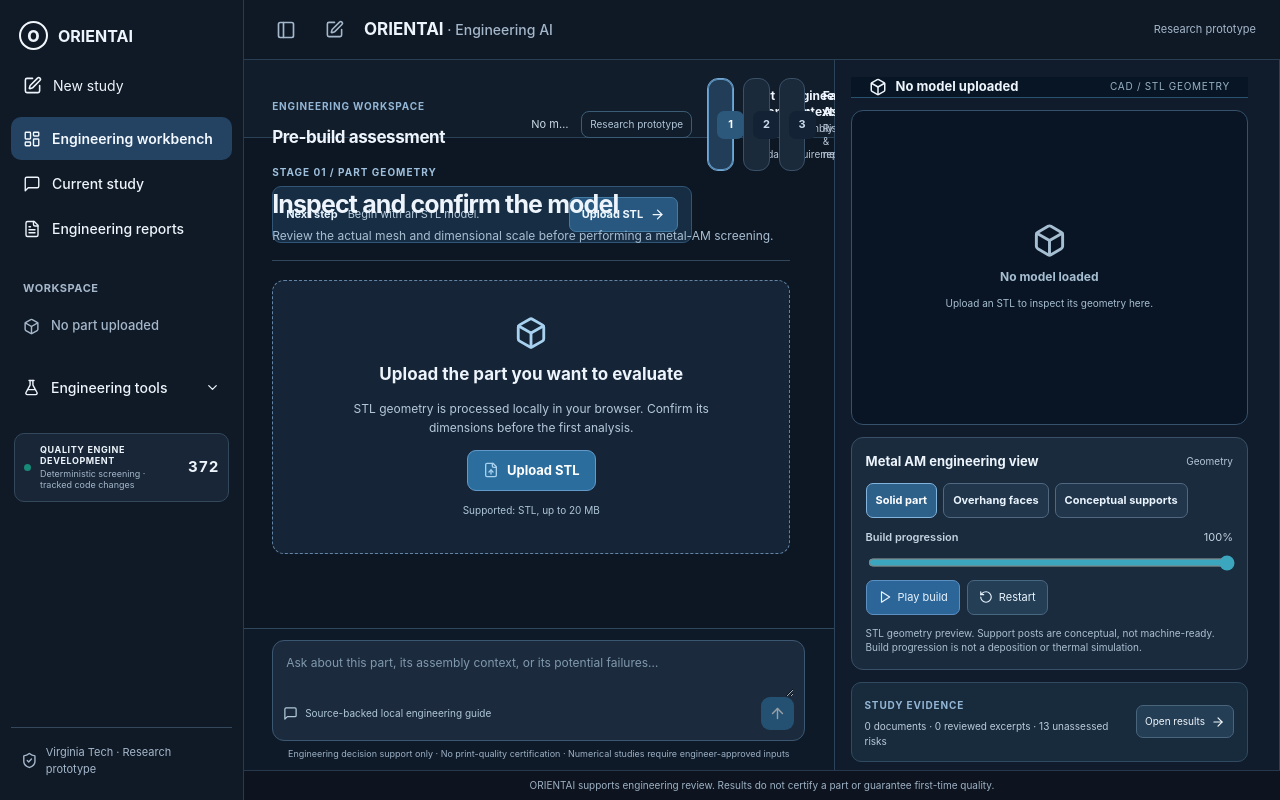
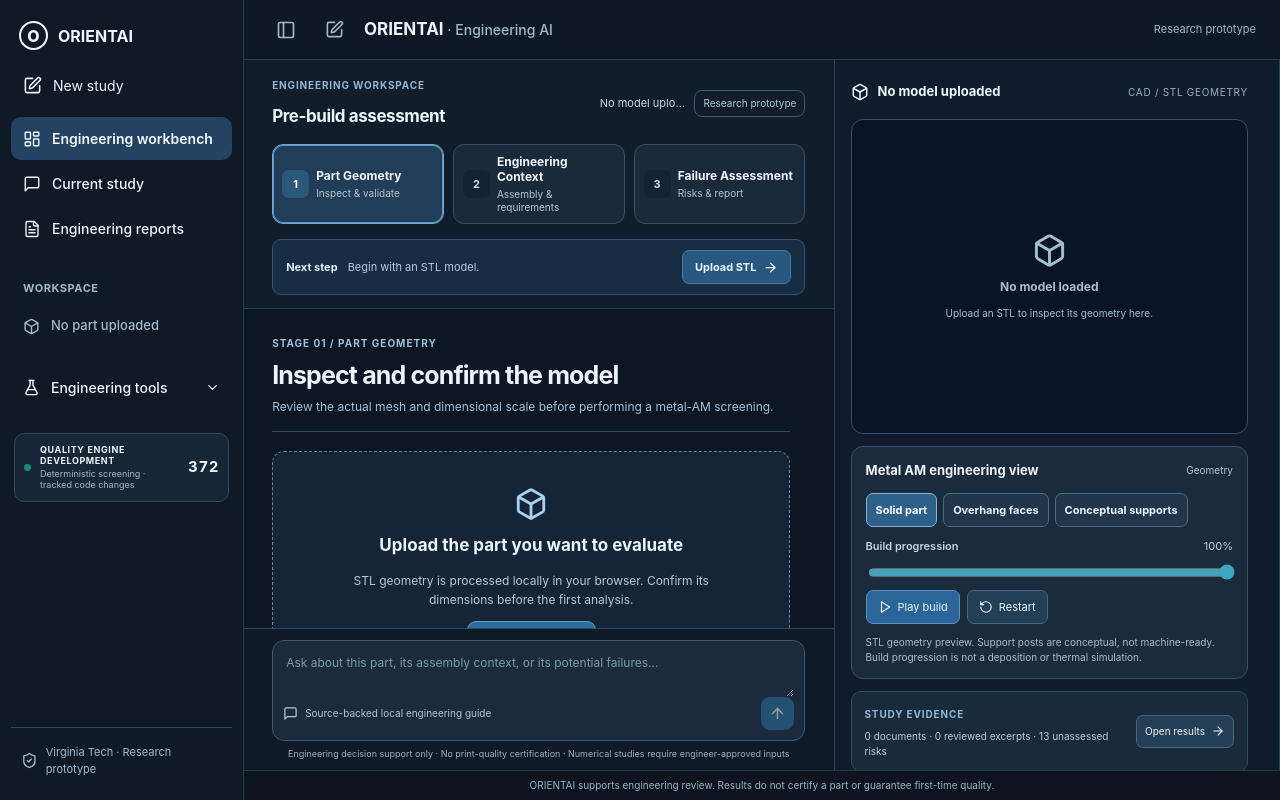
Before and after one commit to Wickey23/boeing-vt-am-first-time-quality, a Next.js app: page /copilot/workbench in a window 1280 px wide. Built offline with nearby package versions, Linux system fonts and the light colour scheme.

Commit message:
fix(studio): override legacy global header dimensions to prevent stepper overlap

```diff
--- a/components/v2/professional-study.css
+++ b/components/v2/professional-study.css
@@ -223,3 +223,15 @@
 @media(max-width:780px){.psWorkspaceHeader{padding:13px 13px 10px}.psStageScroll{padding:16px 13px 25px}.psAssistant{padding:9px 12px}.psHeadline{align-items:start}.psHeadline>div:first-child{display:grid;gap:3px}.psHeadline h1{font-size:14px}.psHeaderMeta{display:none}.psStep{padding:8px 6px;min-height:55px}.psStepCount{flex-basis:23px;width:23px;height:23px}.psStepContent strong{font-size:10px}.psStepContent small{display:none}.psNextAction{flex-wrap:wrap}.psNextAction>div{display:grid;gap:3px}.psNextAction button{width:100%}.psSectionHead h2{font-size:22px}.psFactGrid,.psRiskColumns{grid-template-columns:1fr}.psSummaryGrid{gap:6px}.psSummaryGrid>div{padding:10px;gap:3px}.psSummaryGrid strong{font-size:17px}.psReportCard{align-items:stretch;flex-direction:column}.psReportButtons{width:100%}.psViewerColumn{padding:12px}}
 @media(max-width:400px){.psStepCount{display:none}.psStepContent strong{font-size:9px}.psNextAction button{min-width:0}.psContextFields{grid-template-columns:1fr}.psContextFields label:nth-child(n){grid-column:span 1}}
 @media(prefers-reduced-motion:reduce){.psRoot *{scroll-behavior:auto!important;transition:none!important}}
+
+/* Legacy global HTML header rules are intentionally overridden in the new workbench.
+   Without this, a fixed 78px/420px grid can crush the staged navigation. */
+.oaRoot:has(.psRoot) .psWorkspaceHeader{
+ height:auto!important;min-height:0!important;grid-template-columns:minmax(0,1fr)!important;
+ grid-auto-rows:auto!important;align-items:stretch!important;justify-content:stretch!important;
+}
+.oaRoot:has(.psRoot) .psViewerHeader{
+ height:auto!important;min-height:30px!important;display:flex!important;
+ grid-template-columns:none!important;align-items:center!important;justify-content:space-between!important;
+ border:0!important;padding:0!important;background:transparent!important;
+}
```
